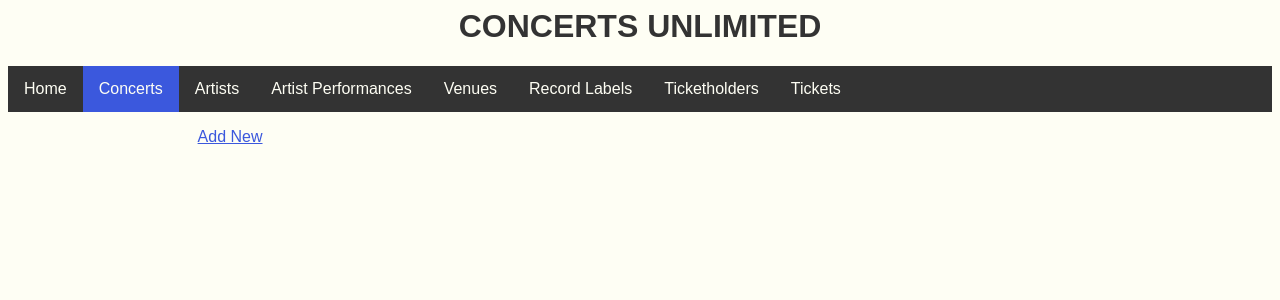
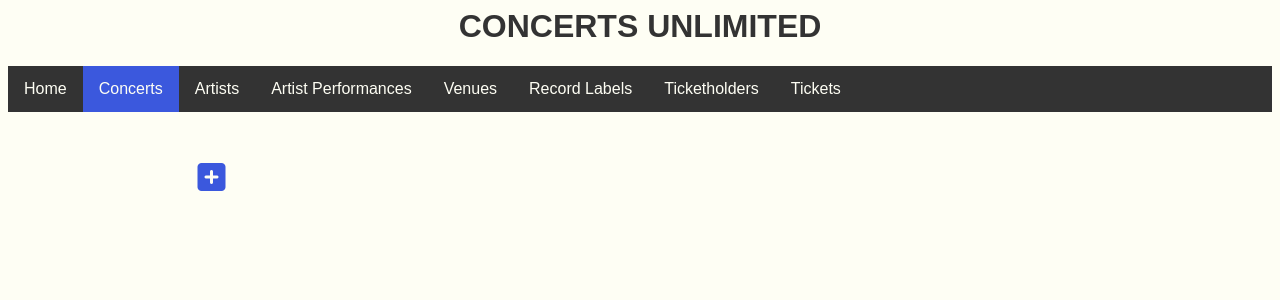
Before and after one commit to taylorkaiulani/CS-340-Portfolio-Project, a Flask app: page /Concerts in a window 1280 px wide. Shown: the top 300 px of the page. Run offline with Flask 2, Linux system fonts and the light colour scheme; data that the repository does not hold is empty; some libraries are stand-ins or nearby versions; some web fonts are replaced.

Commit message:
Updated column names for table IDs and added an icon for Add New link

```diff
--- a/app.py
+++ b/app.py
@@ -26,7 +26,7 @@ def Main():
 @app.route("/Concerts", methods=['GET', 'POST'])
 def Concerts():
     if request.method == 'GET':
-        query1 = ("SELECT concertID AS `Concert ID`, date AS `Date`, Venues.name AS `Venue` "
+        query1 = ("SELECT concertID AS `ID`, date AS `Date`, Venues.name AS `Venue` "
             + "FROM Concerts JOIN Venues ON Concerts.venueID = Venues.venueID "
             + "ORDER BY concertID ASC")
         cur = db.execute_query(db_connection=db_connection, query=query1)
@@ -306,7 +306,7 @@ def delete_recordlabels(id):
 @app.route('/Ticketholders', methods=['GET', 'POST'])
 def Ticketholders():
     if request.method == 'GET':
-        query = ("SELECT ticketholderID AS `Ticketholder ID`, firstName AS `First Name`, "
+        query = ("SELECT ticketholderID AS `ID`, firstName AS `First Name`, "
         + "lastName AS `Last Name`, email AS `Email`, phone AS `Phone Number` "
         + "FROM Ticketholders ORDER BY ticketholderID ASC")
         cur = db.execute_query(db_connection=db_connection, query=query)
@@ -362,7 +362,7 @@ def DeleteTicketholder(id):
 @app.route('/Tickets', methods=['GET', 'POST'])
 def Tickets():
     if request.method == 'GET':
-        query1 = ("SELECT ticketID AS `Ticket ID`, Concerts.date AS `Date`,Venues.name AS `Venue`, "
+        query1 = ("SELECT ticketID AS `ID`, Concerts.date AS `Date`,Venues.name AS `Venue`, "
             + "CONCAT(Ticketholders.firstName, ' ', Ticketholders.lastName) AS `Ticketholder Name`, "
             + "scanned AS `Scanned?` FROM Tickets "
             + "JOIN Concerts ON Tickets.concertID = Concerts.concertID "
@@ -448,4 +448,4 @@ def DeleteTicket(id):
 
 # Listener
 if __name__ == "__main__":
-    app.run(port=12702, debug=True)
+    app.run(port=2896, debug=True)
--- a/static/css/style.css
+++ b/static/css/style.css
@@ -22,12 +22,21 @@ a.add-link, a.add-link:visited, a.back, a.back:visited, i {
   color: rgb(59, 88, 221);
 }
 
+a.add-link{
+  size: 5em;
+}
+
 div {
   margin-left: 15%;
 }
 
 div.insert {
   margin-left: 0%;
+}
+
+div.edit{
+  margin-left: auto;
+  margin-right: auto;
 }
 
 form {
@@ -39,6 +48,7 @@ table {
   align-items: left;
   margin-right: auto;
   margin-bottom: 3%;
+  margin-top: 3%;
 
   border-collapse: collapse;
   border: solid white 4px;
@@ -48,8 +58,16 @@ table {
   color: black;
 }
 
+table.edit{
+  margin-top: 0%;
+}
+
 tbody, thead {
   text-align: left;
+}
+
+th.edit, td.edit{
+  padding: 5px 15px;
 }
 
 fieldset {
@@ -79,7 +97,7 @@ label {
 
 button {
   padding: 0.5%;
-  margin-top: 0.25%;
+  margin-top: 0.5%;
   margin-bottom: 0.25%;
 
   font-family: termina, sans-serif;
--- a/templates/ArtistPerformances.j2
+++ b/templates/ArtistPerformances.j2
@@ -77,7 +77,6 @@
 			</form>
 		</p>
 	<div id="browse">
-		<p><a href="#" onClick="newArtistPerformance()" class="add-link">Add New</a> </p>
 		<table border="1" cellpadding="5">
             <!-- Access data tuple passed from app.py -->
             {% if data %}
@@ -112,6 +111,7 @@
                         {% endfor %}
                 {% endif %}
         </table>
+		<p><a href="#" onClick="newArtistPerformance()" class="add-link"><i class="fa-solid fa-square-plus fa-2xl"></i></a></p>
 	<p>&nbsp;</p>
 	</div>	<!-- browse -->
 
--- a/templates/Artists.j2
+++ b/templates/Artists.j2
@@ -59,7 +59,6 @@
 <body onload="browseArtist()" class="artists">
 	{% include "Menu.html" %}
 	<div id="browse">
-		<p><a href="#" onClick="newArtist()" class="add-link">Add New</a> </p>
 		<table border="1" cellpadding="5">
             <!-- Access data tuple passed from app.py -->
             {% if data %}
@@ -93,6 +92,7 @@
                         {% endfor %}
                 {% endif %}
         </table>
+		<p><a href="#" onClick="newArtist()" class="add-link"><i class="fa-solid fa-square-plus fa-2xl"></i></a> </p>
 	<p>&nbsp;</p>
 	</div>	<!-- browse -->
 
--- a/templates/Concerts.j2
+++ b/templates/Concerts.j2
@@ -59,7 +59,6 @@
 <body onload="browseConcerts()" class="concerts">
 	{% include "Menu.html" %}
 	<div id="browse">
-		<p><a href="#" onClick="newConcert()" class="add-link">Add New</a> </p>
 		<table border="1" cellpadding="5">
             <!-- Access data tuple passed from app.py -->
             {% if data %}
@@ -88,12 +87,13 @@
                             {% endfor %}
 
                             <!-- Create our edit/delete buttons -->
-							<td><a href="EditConcert/{{item['Concert ID']}}"><i class="fa-solid fa-square-pen"></i></a></td>
-                            <td><a href="DeleteConcert/{{item['Concert ID']}}"><i class="fa-solid fa-trash-can"></i></a></td>
+							<td><a href="EditConcert/{{item['ID']}}"><i class="fa-solid fa-square-pen"></i></a></td>
+                            <td><a href="DeleteConcert/{{item['ID']}}"><i class="fa-solid fa-trash-can"></i></a></td>
 					    </tr>
                         {% endfor %}
                 {% endif %}
         </table>
+		<p><a href="#" onClick="newConcert()" class="add-link"><i class="fa-solid fa-square-plus fa-2xl"></i></a> </p>
 	<p>&nbsp;</p>
 	</div>	<!-- browse -->
 
--- a/templates/RecordLabels.j2
+++ b/templates/RecordLabels.j2
@@ -59,7 +59,6 @@
 <body onload="browseRecordLabel()" class="recordlabels">
 {% include "Menu.html" %}
 	<div id="browse">
-		<p><a href="#" onClick="newRecordLabel()" class="add-link">Add New</a> </p>
 		<table border="1" cellpadding="5">
             <!-- Access data tuple passed from app.py -->
             {% if data %}
@@ -93,6 +92,7 @@
                         {% endfor %}
                 {% endif %}
         </table>
+		<p><a href="#" onClick="newRecordLabel()" class="add-link"><i class="fa-solid fa-square-plus fa-2xl"></i></a> </p>
 	<p>&nbsp;</p>
 	</div>	<!-- browse -->
 
--- a/templates/Ticketholders.j2
+++ b/templates/Ticketholders.j2
@@ -59,7 +59,6 @@
 <body onload="browseTicketholders()" class="ticketholders">
 	{% include "Menu.html" %}
 	<div id="browse">
-		<p><a href="#" onClick="newTicketholder()" class="add-link">Add New</a> </p>
 		<table border="1" cellpadding="5">
             <!-- Access data tuple passed from app.py -->
             {% if data %}
@@ -88,12 +87,13 @@
                             {% endfor %}
 
                             <!-- Create our edit/delete buttons -->
-                            <td><a href="EditTicketholder/{{item['Ticketholder ID']}}"><i class="fa-solid fa-square-pen"></i></a></td>
-                            <td><a href="DeleteTicketholder/{{item['Ticketholder ID']}}"><i class="fa-solid fa-trash-can"></i></a></td>
+                            <td><a href="EditTicketholder/{{item['ID']}}"><i class="fa-solid fa-square-pen"></i></a></td>
+                            <td><a href="DeleteTicketholder/{{item['ID']}}"><i class="fa-solid fa-trash-can"></i></a></td>
 					    </tr>
                         {% endfor %}
                 {% endif %}
         </table>
+		<p><a href="#" onClick="newTicketholder()" class="add-link"><i class="fa-solid fa-square-plus fa-2xl"></i></a> </p>
 	<p>&nbsp;</p>
 	</div>	<!-- browse -->
 
--- a/templates/Venues.j2
+++ b/templates/Venues.j2
@@ -59,7 +59,6 @@
 <body onload="browseVenue()" class="venues">
 	{% include "Menu.html" %}
 	<div id="browse">
-		<p><a href="#" onClick="newVenue()" class="add-link">Add New</a> </p>
 		<table border="1" cellpadding="5">
             <!-- Access data tuple passed from app.py -->
             {% if data %}
@@ -93,6 +92,7 @@
                         {% endfor %}
                 {% endif %}
         </table>
+		<p><a href="#" onClick="newVenue()" class="add-link"><i class="fa-solid fa-square-plus fa-2xl"></i></a> </p>
 	<p>&nbsp;</p>
 	</div>	<!-- browse -->
 
```
Also changed, not shown: templates/EditArtistPerformances.j2 (+4 -4 lines), templates/EditConcerts.j2 (+4 -4 lines), templates/EditTicketholders.j2 (+4 -4 lines), templates/EditTickets.j2 (+8 -8 lines), templates/Tickets.j2 (+3 -4 lines).
